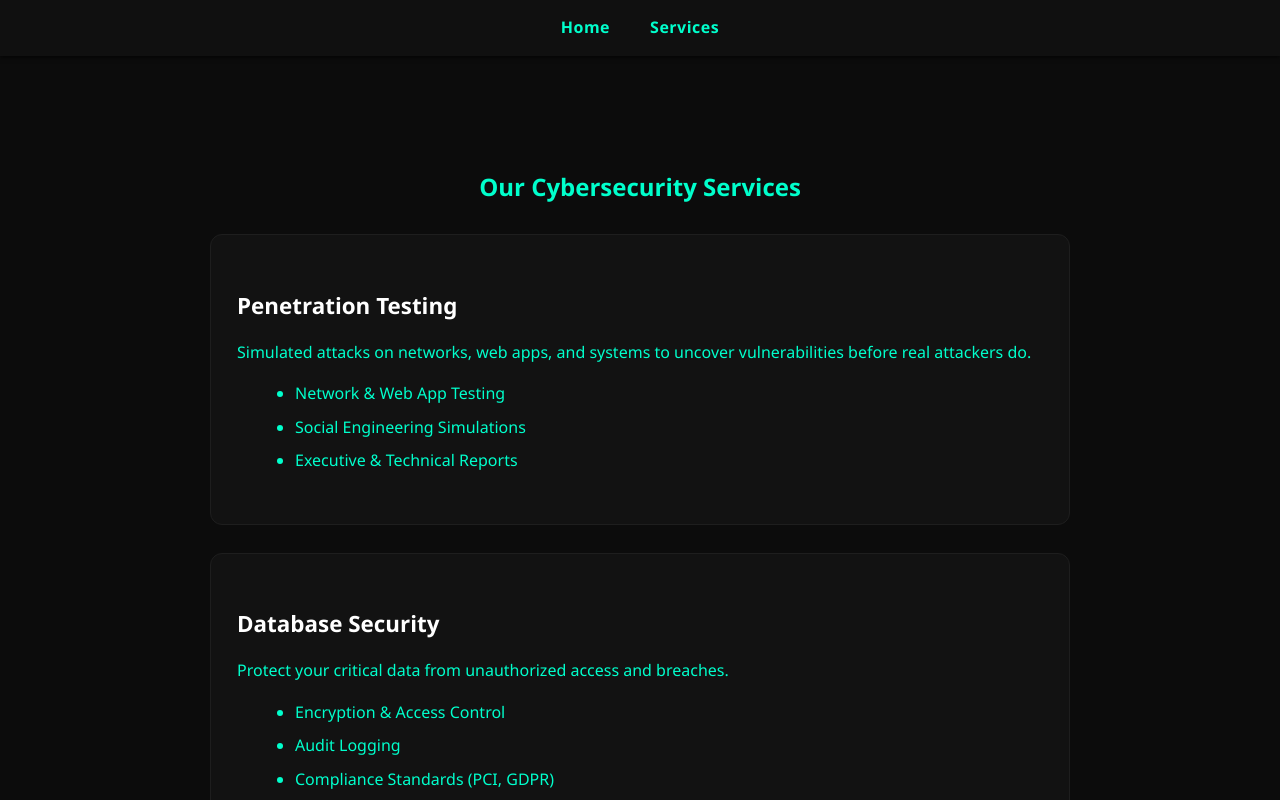
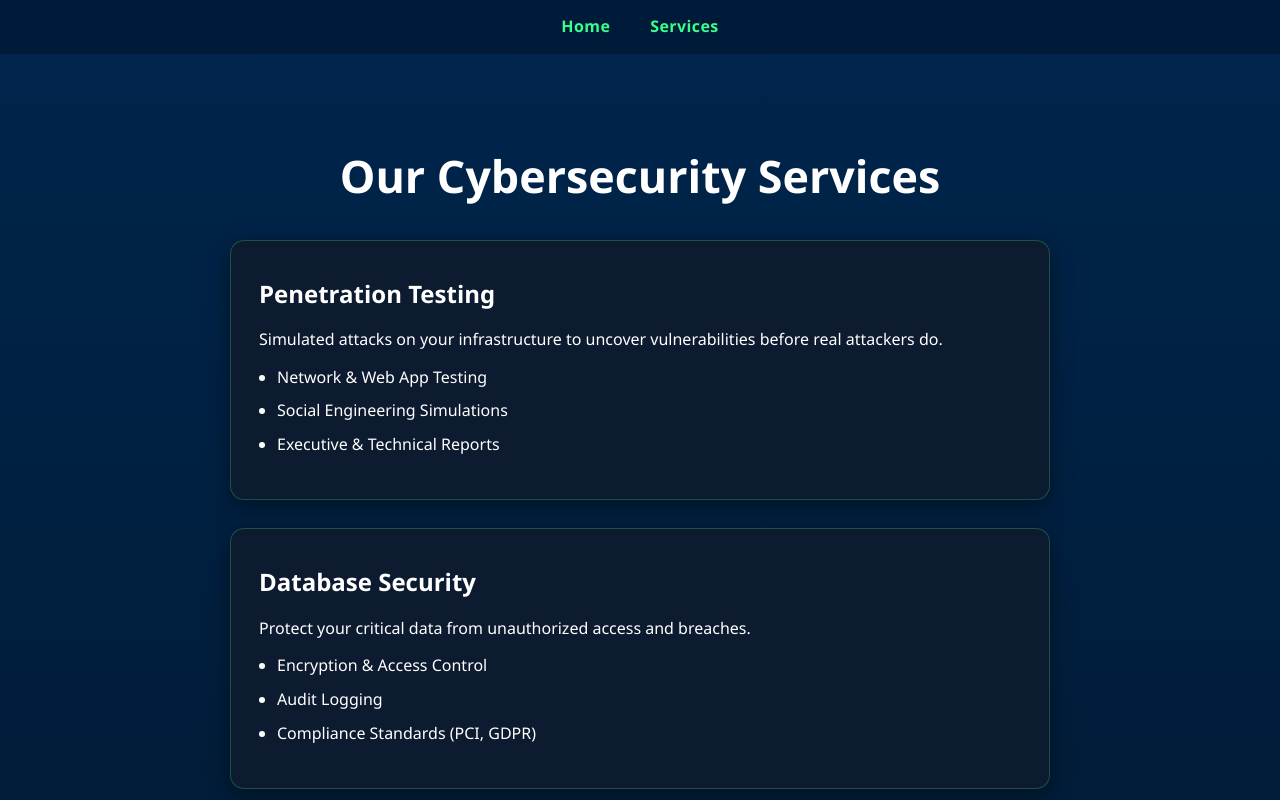
Before and after one commit to chapterzx/Adansamsecurity, a plain HTML site: page services.html in a window 1280 px wide. Shown: the top 800 px of the page. Drawn offline with Linux system fonts and the light colour scheme.

Commit message:
services.html

```diff
--- a/services.html
+++ b/services.html
@@ -4,49 +4,89 @@
   <meta charset="UTF-8">
   <title>Services | Adansam Enterprise</title>
   <style>
+    :root {
+      --bg-top: #00254d;
+      --bg-bottom: #001930;
+      --accent: #38ff8b;
+      --text: #ffffff;
+      --card: #0c1b2f;
+    }
+    * {
+      box-sizing: border-box;
+      margin: 0;
+      padding: 0;
+      scroll-behavior: smooth;
+    }
     body {
-      background-color: #0c0c0c;
-      color: #00ffcc;
       font-family: 'Segoe UI', sans-serif;
+      background: linear-gradient(180deg, var(--bg-top), var(--bg-bottom));
+      color: var(--text);
       line-height: 1.6;
+      text-align: center;
       padding-top: 80px;
-      text-align: center;
     }
     nav {
       position: fixed;
       top: 0; left: 0; width: 100%;
-      background: #101010;
+      background: rgba(0,25,55,0.85);
       display: flex;
       justify-content: center;
       gap: 40px;
-      padding: 15px 0;
+      padding: 14px 0;
       z-index: 999;
-      box-shadow: 0 2px 4px rgba(0,0,0,0.6);
+      backdrop-filter: blur(6px);
     }
     nav a {
-      color: #00ffcc;
+      color: var(--accent);
       text-decoration: none;
-      font-weight: bold;
-      letter-spacing: 0.5px;
+      font-weight: 600;
+      letter-spacing: 0.4px;
+      position: relative;
     }
-    nav a:hover { color: #ffffff; }
+    nav a::after {
+      content: '';
+      position: absolute;
+      left: 0;
+      bottom: -6px;
+      width: 0;
+      height: 2px;
+      background: var(--accent);
+      transition: 0.3s;
+    }
+    nav a:hover {
+      color: #fff;
+    }
+    nav a:hover::after {
+      width: 100%;
+    }
     section {
-      padding: 60px 18px;
+      padding: 60px 20px;
       max-width: 860px;
       margin: auto;
     }
+    h1 {
+      font-size: 2.8rem;
+      margin-bottom: 20px;
+    }
     .card {
-      background: #121212;
-      border: 1px solid #1e1e1e;
-      border-radius: 12px;
-      padding: 30px 26px 34px;
+      background: var(--card);
+      border: 1px solid rgba(56,255,139,0.25);
+      border-radius: 14px;
+      padding: 34px 28px;
       margin: 28px auto;
       text-align: left;
+      box-shadow: 0 6px 22px rgba(0,0,0,.4);
+      max-width: 820px;
+      transition: transform .3s, border-color .3s;
+    }
+    .card:hover {
+      transform: translateY(-6px);
+      border-color: var(--accent);
     }
     .card h3 {
-      font-size: 1.4rem;
+      color: #fff;
       margin-bottom: 14px;
-      color: #fff;
+      font-size: 1.5rem;
     }
     ul {
       margin-top: 12px;
@@ -58,7 +98,6 @@
   </style>
 </head>
 <body>
-
   <nav>
     <a href="index.html">Home</a>
     <a href="services.html">Services</a>
@@ -69,7 +108,7 @@
 
     <div class="card">
       <h3>Penetration Testing</h3>
-      <p>Simulated attacks on networks, web apps, and systems to uncover vulnerabilities before real attackers do.</p>
+      <p>Simulated attacks on your infrastructure to uncover vulnerabilities before real attackers do.</p>
       <ul>
         <li>Network & Web App Testing</li>
         <li>Social Engineering Simulations</li>
@@ -97,6 +136,5 @@
       </ul>
     </div>
   </section>
-
 </body>
 </html>
```
